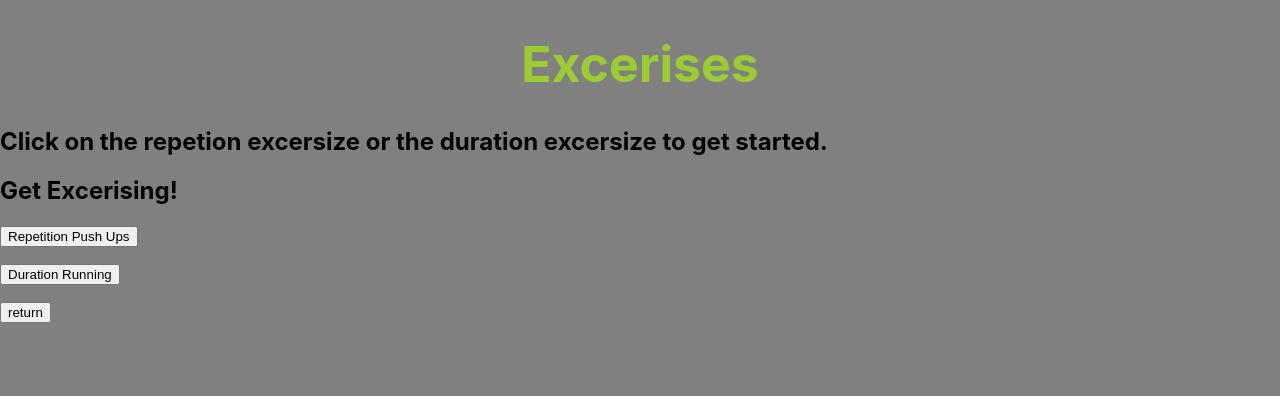
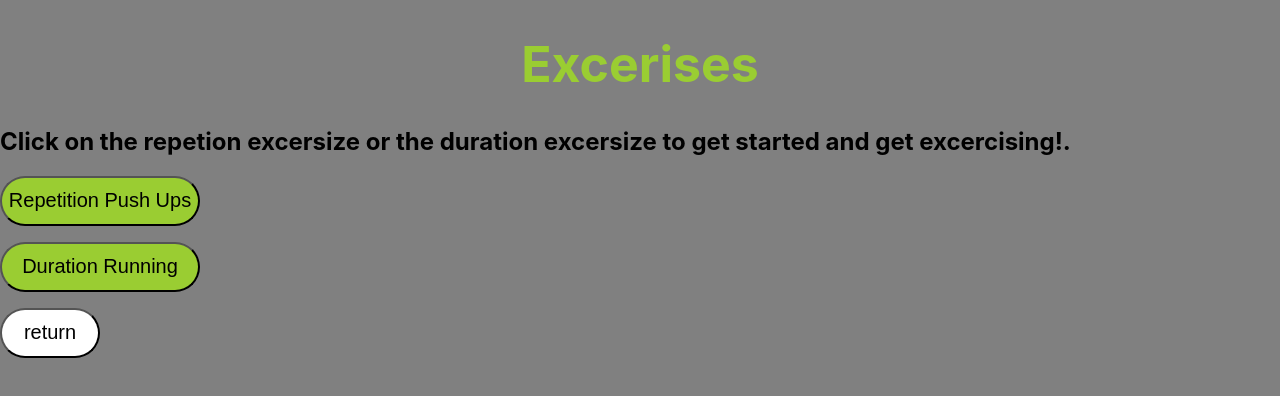
Before and after one commit to JTL2017/portfolio1, a React (Create React App) app in the folder labs/portfolio/: page / in a window 1280 px wide. Both pictures are taken after a click on the button "Start". Shown: the top 396 px of the page. Built offline with nearby package versions, Linux system fonts and the light colour scheme.

Commit message:
style commit

```diff
--- a/labs/portfolio/src/App.css
+++ b/labs/portfolio/src/App.css
@@ -12,7 +12,53 @@
     animation: App-logo-spin infinite 20s linear;
   }
 }
+.exercise
+{
+  width:200px;
+  height:50px;
+  color: rgb(0, 0, 0);
+  background: yellowgreen;
+  border-radius: 50px;
+  border-color:rgb(0, 0, 0);
+  text-align: center;
+  font-size: 20px;
+}
+.timer
+{
+  font-size: 40px;
+}
+.repetitionPage
+{
+  width:150px;
+  height:50px;
+  color: rgb(0, 0, 0);
+  background: yellowgreen;
+  border-radius: 20px;
+  border-color:rgb(0, 0, 0);
+  text-align: center;
+  font-size: 20px;
+  margin: 0 auto;
+  display: block;
 
+}
+.reset
+{
+  width:120px;
+  height:50px;
+  color: rgb(0, 0, 0);
+  background: rgb(223, 48, 17);
+  border-radius: 20px;
+  border-color:rgb(0, 0, 0);
+  text-align: center;
+  font-size: 20px;
+  margin: 0 auto;
+  display: block;
+}
+.reps
+{
+  font-size: 40px;
+  text-align: center;
+}
 .App-header {
   background-color: #282c34;
   min-height: 100vh;
@@ -23,7 +69,31 @@
   font-size: calc(10px + 2vmin);
   color: white;
 }
+.repReturn
+{
+  width:100px;
+  height:50px;
+  color: rgb(0, 0, 0);
+  background: rgb(255, 255, 255);
+  border-radius: 20px;
+  border-color:rgb(0, 0, 0);
+  text-align: center;
+  font-size: 20px;
+  margin: 0 auto;
+  display: block;
 
+}
+.return
+{
+  width:100px;
+  height:50px;
+  color: rgb(0, 0, 0);
+  background: rgb(255, 255, 255);
+  border-radius: 50px;
+  border-color:rgb(0, 0, 0);
+  text-align: center;
+  font-size: 20px;
+}
 .App-link {
   color: #61dafb;
 }
--- a/labs/portfolio/src/App.js
+++ b/labs/portfolio/src/App.js
@@ -11,7 +11,7 @@ function App() {
 
   if (displayCounter == true) {
     return(<> <RepetitionExercise name={"Reptetition Push Ups Exercise"}></RepetitionExercise>
-      <button onClick={() => setDisplayCounter(undefined)}>Return</button>
+      <button class = "repReturn" onClick={() => setDisplayCounter(undefined)}>Return</button>
      </>)
 
 
@@ -29,16 +29,16 @@ function App() {
     return (
       <>
         <h1>Excerises</h1>
-        <h2>Click on the repetion excersize or the duration excersize to get started.</h2>
-        <h2>Get Excerising!</h2>
+        <h2>Click on the repetion excersize or the duration excersize to get started and get excercising!.</h2>
+
         <p>
-        <button onClick={() => setDisplayCounter(true)}>Repetition Push Ups</button>
+        <button class = "exercise" onClick={() => setDisplayCounter(true)}>Repetition Push Ups</button>
         </p>
         <p>
-        <button onClick={() => setDisplayCounter(false)}>Duration Running</button>
+        <button class = "exercise" onClick={() => setDisplayCounter(false)}>Duration Running</button>
         </p>
         <p></p>
-        <button onClick={() => setDisplayCounter(false)}>return</button>
+        <button class = "return" onClick={() => setDisplayCounter(false)}>return</button>
 
 
       </>
--- a/labs/portfolio/src/components/DurationExercise/index.js
+++ b/labs/portfolio/src/components/DurationExercise/index.js
@@ -28,7 +28,7 @@ export default function DurationExercise({ name }) {
     return (
         <>
             <h1>{name}</h1>
-            <p>Timer: {String(pastTime.getMinutes()).padStart(2,'0')}:{String(pastTime.getSeconds()).padStart(2,'0')}.{String(pastTime.getMilliseconds()).padStart(2,'0')} </p>
+            <p class = "timer">Timer: {String(pastTime.getMinutes()).padStart(2,'0')}:{String(pastTime.getSeconds()).padStart(2,'0')}.{String(pastTime.getMilliseconds()).padStart(2,'0')} </p>
             <button onClick={() => { setTimerStarted(true); setStartTime(new Date())}}>Start</button>
             <button onClick={() => { setTimerStarted(false); setStartTime(new Date(0))}}>Reset</button>
 
--- a/labs/portfolio/src/components/RepetitionExercise/index.js
+++ b/labs/portfolio/src/components/RepetitionExercise/index.js
@@ -6,9 +6,9 @@ function RepetitionExercise({name})
     return(
         <div>
         <h1>{name}</h1>
-        <p>You have  {count} Reps</p>
-        <button onClick={() => setCount(count + 1)}>Reps</button>
-            <button onClick={() => setCount(0)}>Reset</button>
+        <p class = "reps">You have  {count} Reps</p>
+        <button class = "repetitionPage" onClick={() => setCount(count + 1)}>Reps</button>
+            <button class = "reset" onClick={() => setCount(0)}>Reset</button>
 
         </div>
     )
```
